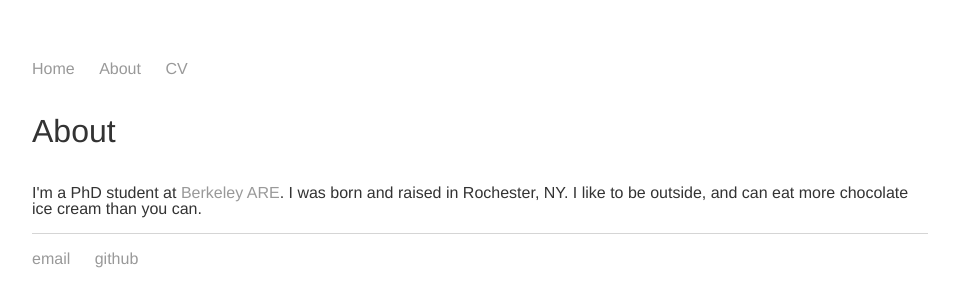
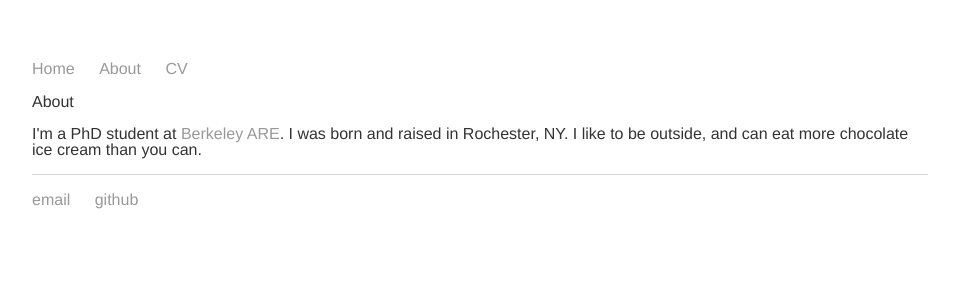
Before and after one commit to Matt-Tarduno/Matt-Tarduno.github.io, a Jekyll site: the page built from about/index.html, in a window 1280 px wide. Shown: the top 307 px of the page, without its empty margins (160-1119 px from the left). Built offline with Jekyll 4.4.1, drawn with Linux system fonts in a browser that asks for light colours.

Commit message:
Update main.css

```diff
--- a/css/main.css
+++ b/css/main.css
@@ -23,9 +23,9 @@ h1 {
     font-family:'Helvetica', 'Arial', 'Sans-Serif';
     padding: 0px;
     list-style: none;
-    font-size: 2.0em;
-    font-weight: 200;
-    line-height: 2.0em;
+    font-size: 1.0em;
+    font-weight: 300;
+    line-height: 1.0em;
     color: #333;
 }
 p {
```
